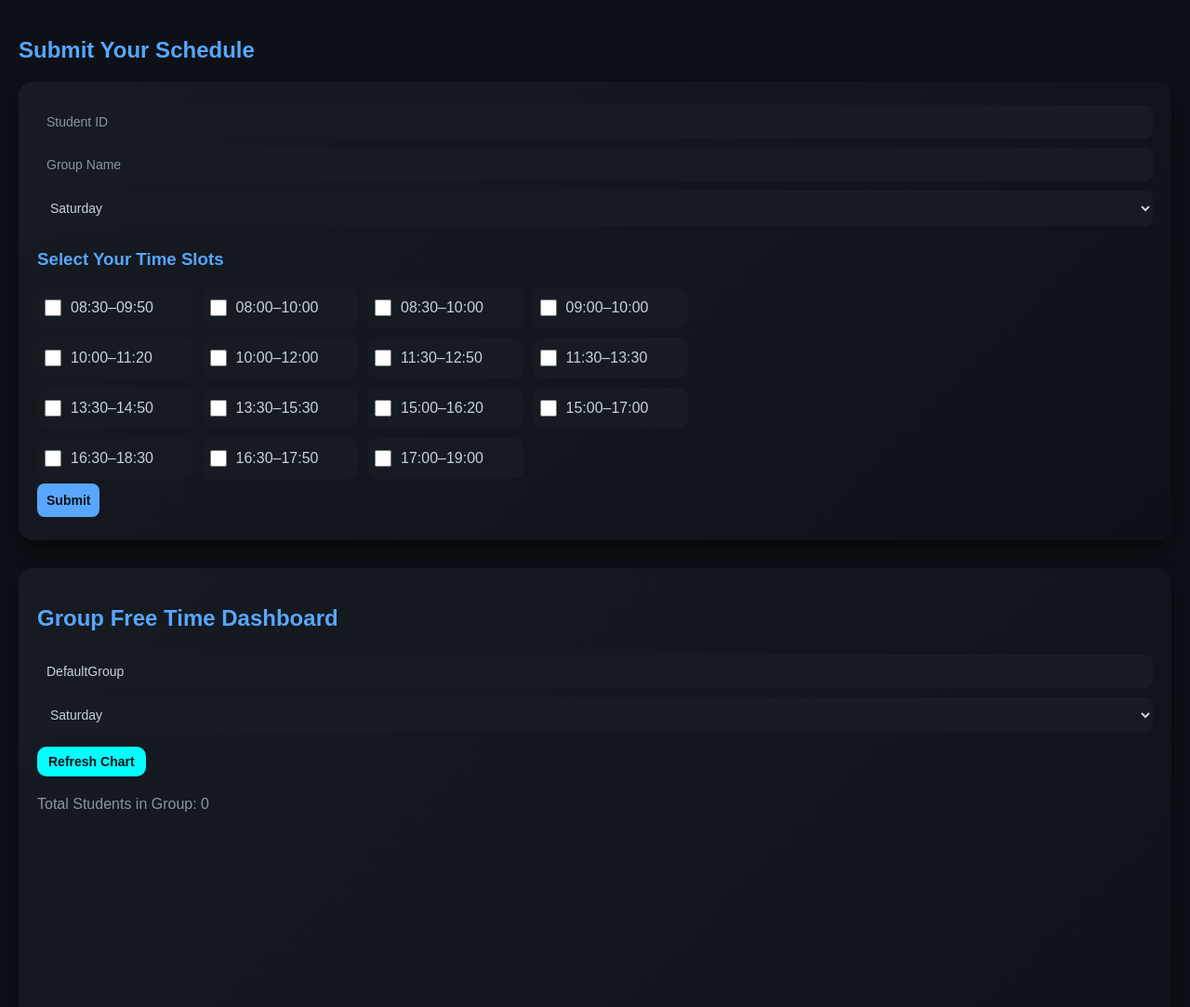
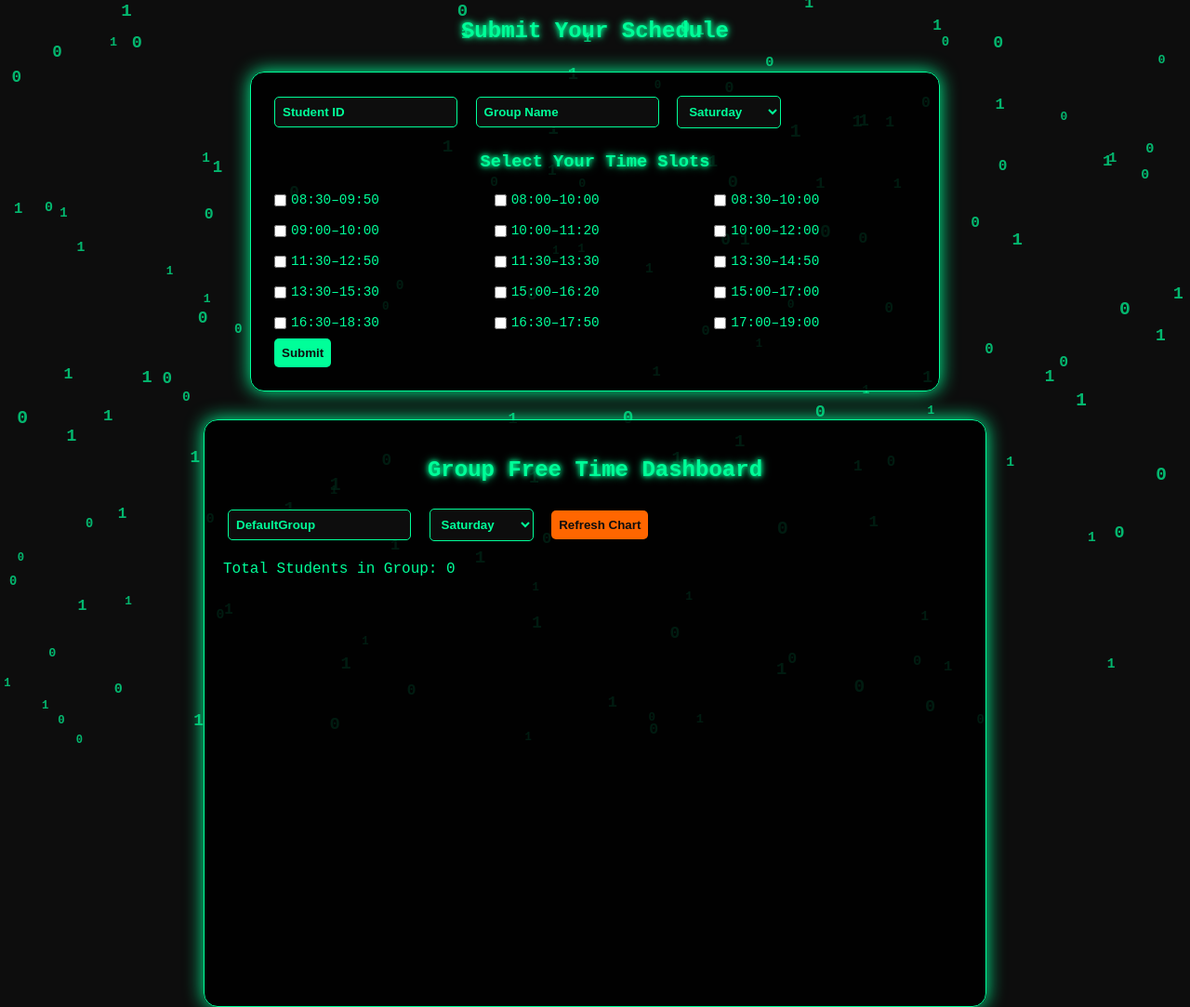
Before and after one commit to RantuSamadder/GreedyMeet, a plain HTML site: page index.html in a window 1280 px wide. Shown: the top 1083 px of the page at 93% size. Drawn offline with nearby package versions, Linux system fonts and the light colour scheme; no server answers.

Commit message:
Update index.html

```diff
--- a/index.html
+++ b/index.html
@@ -5,73 +5,65 @@
 <title>Student Free Time Dashboard</title>
 <script src="https://cdn.jsdelivr.net/npm/chart.js"></script>
 <style>
-/* ------------------ General ------------------ */
+/* ---------------- Body & Background ---------------- */
 body {
-  font-family: 'Poppins', sans-serif;
+    font-family: 'Courier New', monospace;
     margin: 0;
-  padding: 20px;
-  background: #0d1117;
-  color: #c9d1d9;
+    padding: 0;
+    background: #0d0d0d;
+    color: #00ff99;
+    overflow-x: hidden;
 }
 
-h2, h3 {
-  color: #58a6ff;
-  margin-top: 20px;
+canvas#particles {
+    position: fixed;
+    top: 0;
+    left: 0;
+    z-index: -1;
 }
 
-p {
-  color: #8b949e;
-}
-
-/* ------------------ Form Styling ------------------ */
+/* ---------------- Form Styling ---------------- */
 form {
-  margin-bottom: 30px;
+    margin: 30px auto;
+    background: rgba(0, 0, 0, 0.85);
     padding: 20px;
     border-radius: 15px;
-  background: linear-gradient(135deg, #161b22, #0d1117);
-  box-shadow: 0 8px 20px rgba(0,0,0,0.6);
-  transition: transform 0.3s ease;
-}
-form:hover {
-  transform: translateY(-3px);
+    max-width: 700px;
+    border: 1px solid #00ff99;
+    box-shadow: 0 0 20px #00ff99;
 }
 
 input, select, button {
-  padding: 10px;
-  margin: 5px 0;
-  border-radius: 8px;
-  border: none;
-  outline: none;
-  font-size: 14px;
-}
-
-input, select {
-  width: 100%;
-  box-sizing: border-box;
-  background: #161b22;
-  color: #c9d1d9;
+    padding: 8px;
+    margin: 5px;
+    border-radius: 5px;
+    border: 1px solid #00ff99;
+    background: #0d0d0d;
+    color: #00ff99;
+    font-weight: bold;
 }
 
 input::placeholder {
-  color: #8b949e;
+    color: #00ff99;
 }
 
 button {
-  background: #58a6ff;
-  color: #0d1117;
+    cursor: pointer;
+    background: #00ff99;
+    color: #0d0d0d;
     font-weight: bold;
-  cursor: pointer;
-  transition: background 0.3s ease;
+    border: none;
+    transition: 0.3s;
 }
 
 button:hover {
-  background: #1f6feb;
+    background: #00cc66;
 }
 
-/* ------------------ Checkboxes ------------------ */
+/* ---------------- Checkbox Grid ---------------- */
 .checkbox-group {
-  display: grid;
-  grid-template-columns: repeat(auto-fit, minmax(150px, 1fr));
+    display:grid;
+    grid-template-columns: repeat(auto-fill, minmax(180px, 1fr));
     gap: 10px;
     max-width: 700px;
 }
@@ -79,66 +71,57 @@ button:hover {
 .checkbox-group label {
     display: flex;
     align-items: center;
-  gap: 10px;
-  background: #161b22;
-  padding: 8px;
-  border-radius: 10px;
     cursor: pointer;
-  transition: background 0.2s ease;
+    font-size: 0.9em;
 }
 
-.checkbox-group input[type="checkbox"] {
-  width: 18px;
-  height: 18px;
-  accent-color: #58a6ff;
-}
-
-.checkbox-group label:hover {
-  background: #21262d;
-}
-
-/* ------------------ Dashboard ------------------ */
-#dashboard {
-  margin-top: 30px;
+/* ---------------- Dashboard ---------------- */
+#dashboardContainer {
+    margin: 30px auto;
+    max-width: 800px;
+    background: rgba(0,0,0,0.85);
     padding: 20px;
     border-radius: 15px;
-  background: linear-gradient(135deg, #161b22, #0d1117);
-  box-shadow: 0 8px 20px rgba(0,0,0,0.6);
+    border: 1px solid #00ff99;
+    box-shadow: 0 0 20px #00ff99;
 }
 
 #freeTimeChart {
-  max-width: 100%;
-  height: auto;
     margin-top: 20px;
 }
 
-/* ------------------ Responsive ------------------ */
-@media screen and (max-width: 768px) {
-  form, #dashboard {
-    padding: 15px;
-  }
-  .checkbox-group {
-    grid-template-columns: repeat(auto-fit, minmax(120px, 1fr));
-  }
+#refreshChart {
+    margin-top: 10px;
+    background: #ff6600;
+    color: #0d0d0d;
 }
 
-/* ------------------ Refresh Button ------------------ */
-#refreshChart {
-  background: #0ff;
-  color: #0d1117;
-  font-weight: bold;
-  border-radius: 10px;
-  padding: 8px 12px;
-  margin-top: 10px;
-  cursor: pointer;
-  transition: background 0.3s ease;
+#refreshChart:hover {
+    background: #ff9933;
 }
-#refreshChart:hover {
-  background: #00e0ff;
+
+/* ---------------- Headings ---------------- */
+h2, h3 {
+    text-align: center;
+    color: #00ff99;
+    text-shadow: 0 0 5px #00ff99, 0 0 10px #00ff99;
+    margin-top: 20px;
+}
+
+/* ---------------- Responsive ---------------- */
+@media (max-width: 768px) {
+    .checkbox-group {
+        grid-template-columns: repeat(auto-fill, minmax(120px, 1fr));
+    }
+    input, select, button {
+        width: 90%;
+    }
 }
 </style>
 </head>
 <body>
+
+<canvas id="particles"></canvas>
 
 <h2>Submit Your Schedule</h2>
 <form id="scheduleForm">
@@ -175,7 +158,7 @@ button:hover {
   <button type="submit">Submit</button>
 </form>
 
-<div id="dashboard">
+<div id="dashboardContainer">
   <h2>Group Free Time Dashboard</h2>
   <input type="text" id="dashboardGroup" placeholder="Group Name" value="DefaultGroup">
   <select id="daySelect">
@@ -195,6 +178,7 @@ button:hover {
 <script>
 const SCRIPT_URL = "https://script.google.com/macros/s/AKfycbwnZYdNQLSnSNBfAs4FdWSf0IVnRG18k66u9XcJtDv3pUnPCuKzS26V3fXb9xTZrDlN/exec";
 
+/* -------- Submit Form -------- */
 document.getElementById("scheduleForm").addEventListener("submit", function(e){
   e.preventDefault();
   const studentID = document.getElementById("studentID").value;
@@ -209,6 +193,7 @@ document.getElementById("scheduleForm").addEventListener("submit", function(e){
     .then(res => alert("Schedule Submitted!"));
 });
 
+/* -------- Chart -------- */
 let chart;
 function loadChart(){
   const group = document.getElementById("dashboardGroup").value;
@@ -226,7 +211,7 @@ function loadChart(){
         datasets:[{
           label:'Free %',
           data:percentages,
-          backgroundColor:percentages.map(p=>`rgba(0, 255, 255, 0.6)`)
+          backgroundColor:percentages.map(p=>`rgba(0,255,153,0.6)`)
         }]
       },
       options:{
@@ -238,14 +223,54 @@ function loadChart(){
   });
 }
 
-// Day change or Group input triggers chart reload
 document.getElementById("daySelect").addEventListener("change", loadChart);
 document.getElementById("dashboardGroup").addEventListener("input", loadChart);
 document.getElementById("refreshChart").addEventListener("click", loadChart);
 
-// Initial load
+/* -------- Initial Load -------- */
 loadChart();
+
+/* -------- Floating Binary Particles -------- */
+const canvas = document.getElementById("particles");
+const ctx = canvas.getContext("2d");
+canvas.width = window.innerWidth;
+canvas.height = window.innerHeight;
+
+const particles = [];
+const particleCount = 150;
+
+for(let i=0;i<particleCount;i++){
+  particles.push({
+    x: Math.random()*canvas.width,
+    y: Math.random()*canvas.height,
+    speedY: 0.5 + Math.random(),
+    text: Math.random() > 0.5 ? '0' : '1',
+    size: 12 + Math.random()*8
+  });
+}
+
+function animateParticles(){
+  ctx.clearRect(0,0,canvas.width,canvas.height);
+  ctx.fillStyle = 'rgba(0, 255, 153, 0.7)';
+  ctx.font = 'bold 14px monospace';
+  particles.forEach(p=>{
+    ctx.font = `bold ${p.size}px monospace`;
+    ctx.fillText(p.text, p.x, p.y);
+    p.y += p.speedY;
+    if(p.y > canvas.height) {
+      p.y = 0;
+      p.x = Math.random()*canvas.width;
+      p.text = Math.random() > 0.5 ? '0' : '1';
+    }
+  });
+  requestAnimationFrame(animateParticles);
+}
+
+animateParticles();
+
+/* -------- Responsive Canvas -------- */
+window.addEventListener('resize', ()=>{ canvas.width = window.innerWidth; canvas.height = window.innerHeight; });
+
 </script>
-
 </body>
 </html>
```
Lines whose indentation alone changed are shown as unchanged.
